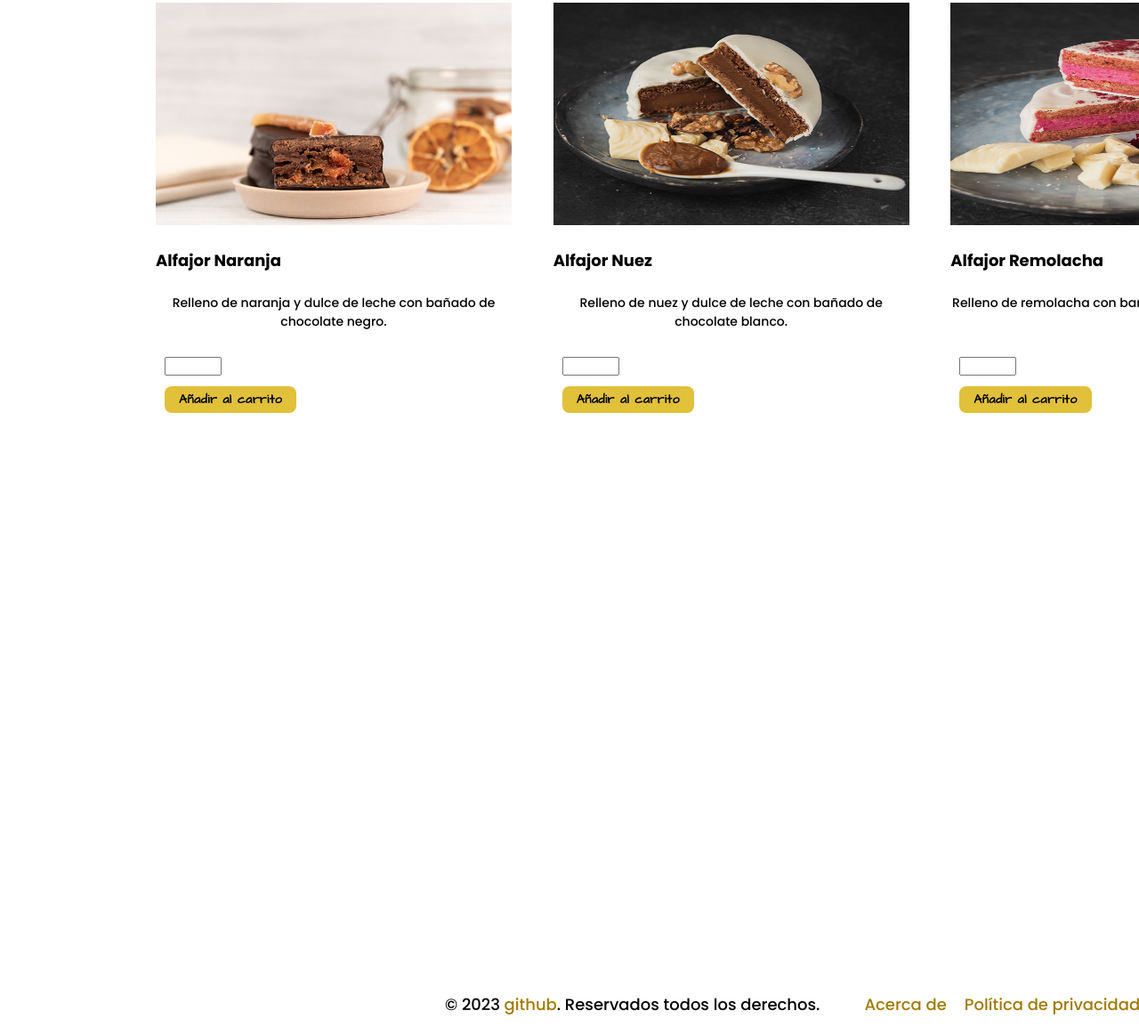
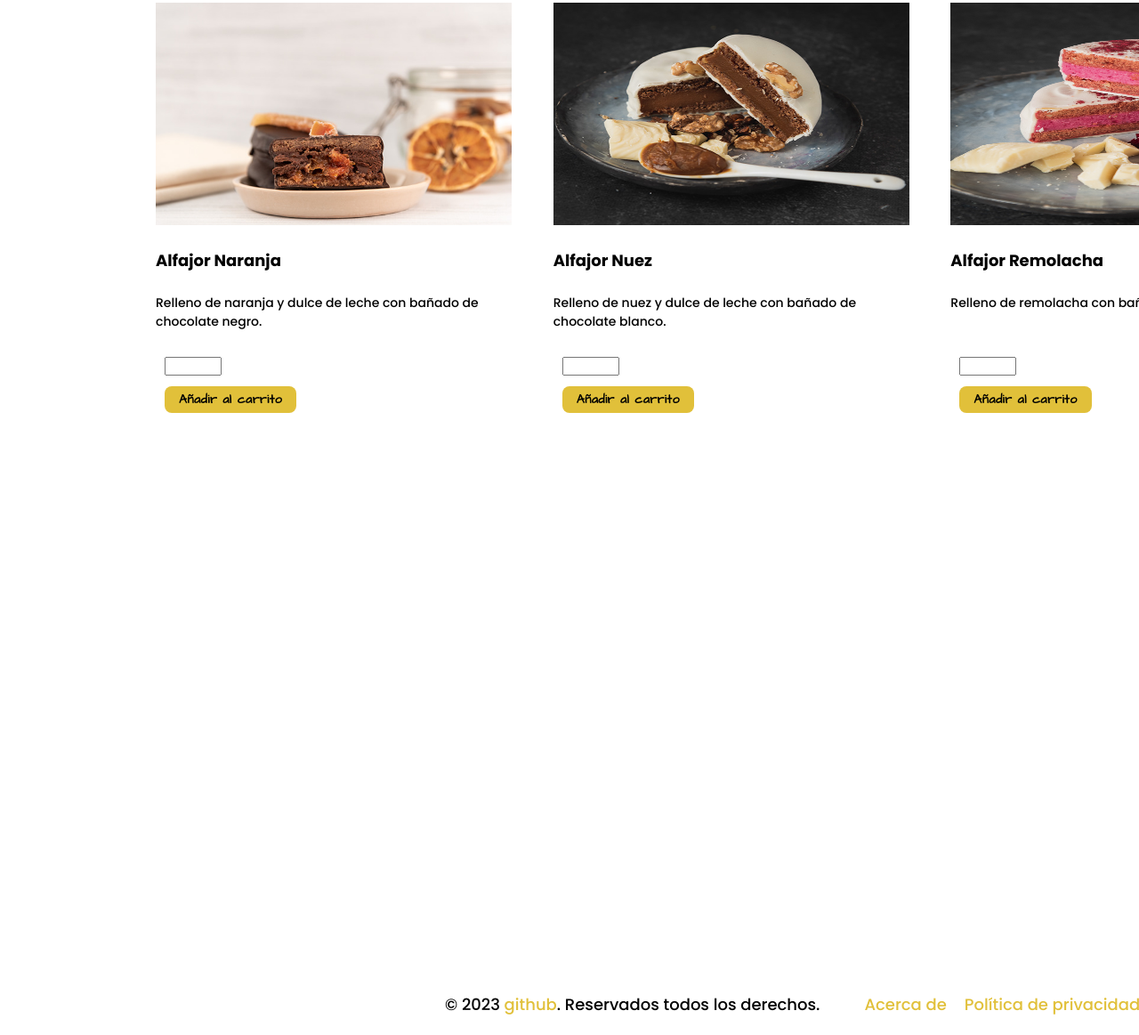
Before and after one commit to Flaviab13/ecommerce_1, a plain HTML site: page products.html in a window 1280 px wide. Shown: the part 957-2120 px from the top of the page at 89% size. Drawn offline with Linux system fonts and the light colour scheme.

Commit message:
Modified

```diff
--- a/style1.css
+++ b/style1.css
@@ -231,6 +231,7 @@ main{
 
 .btn.btn-success p{
     cursor:pointer;
+    font-size: 14px;
     font-family: 'Architects Daughter', cursive;
     font-weight: bold;
     transition:.8s ease all ;
@@ -254,10 +255,9 @@ main{
 	height: 215px;
 
 }
-.caption p{
+.group.inner.list-group-item-text{
 	font-size: 14px;
 	height: 42px;
-    text-align: center;
 }
 /* .caption h4{
 	width: 400px;
@@ -307,5 +307,5 @@ footer .flex li{
 }
 
 footer a{
-    color: #A07B05;
+    color: #E1C03A;
 }
```
